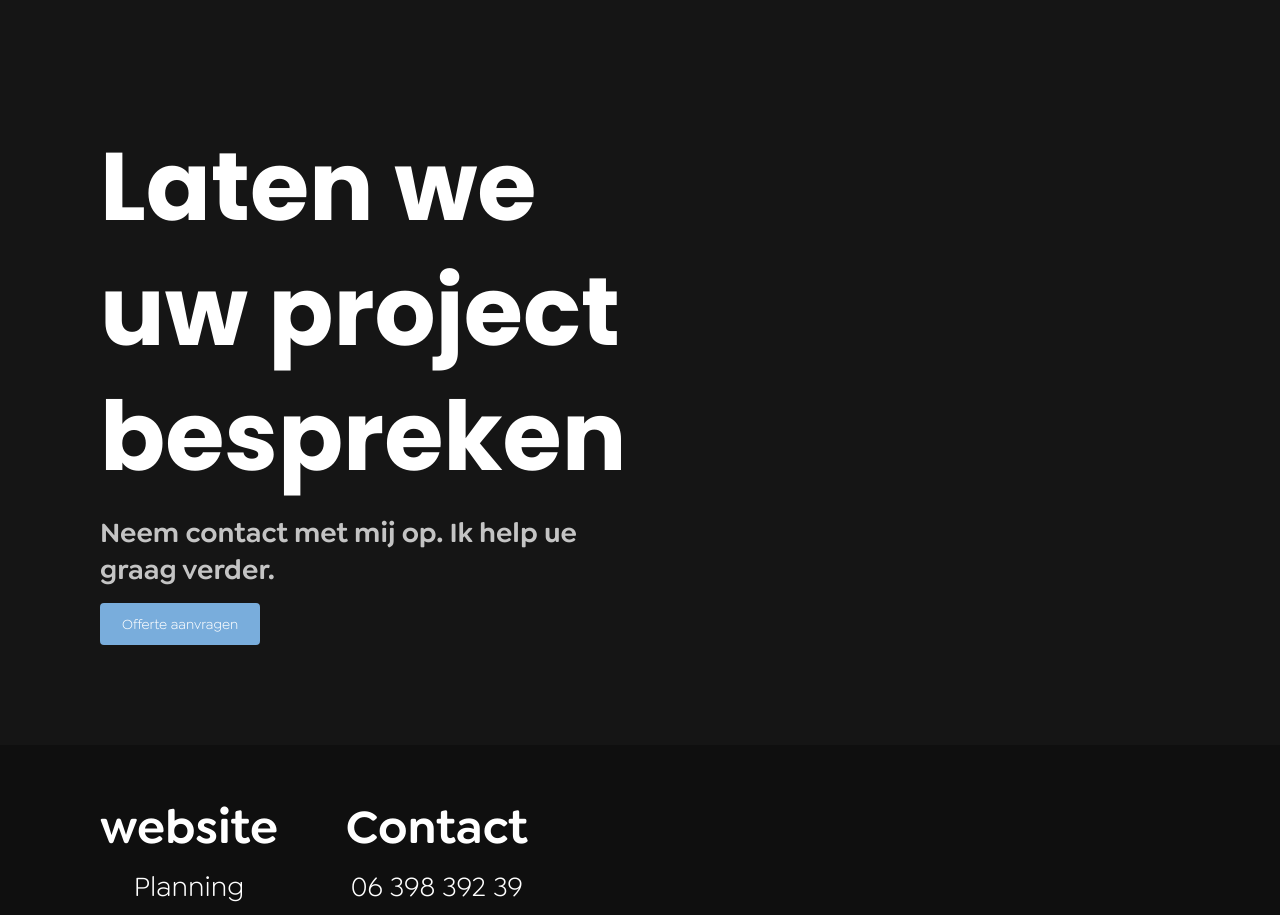
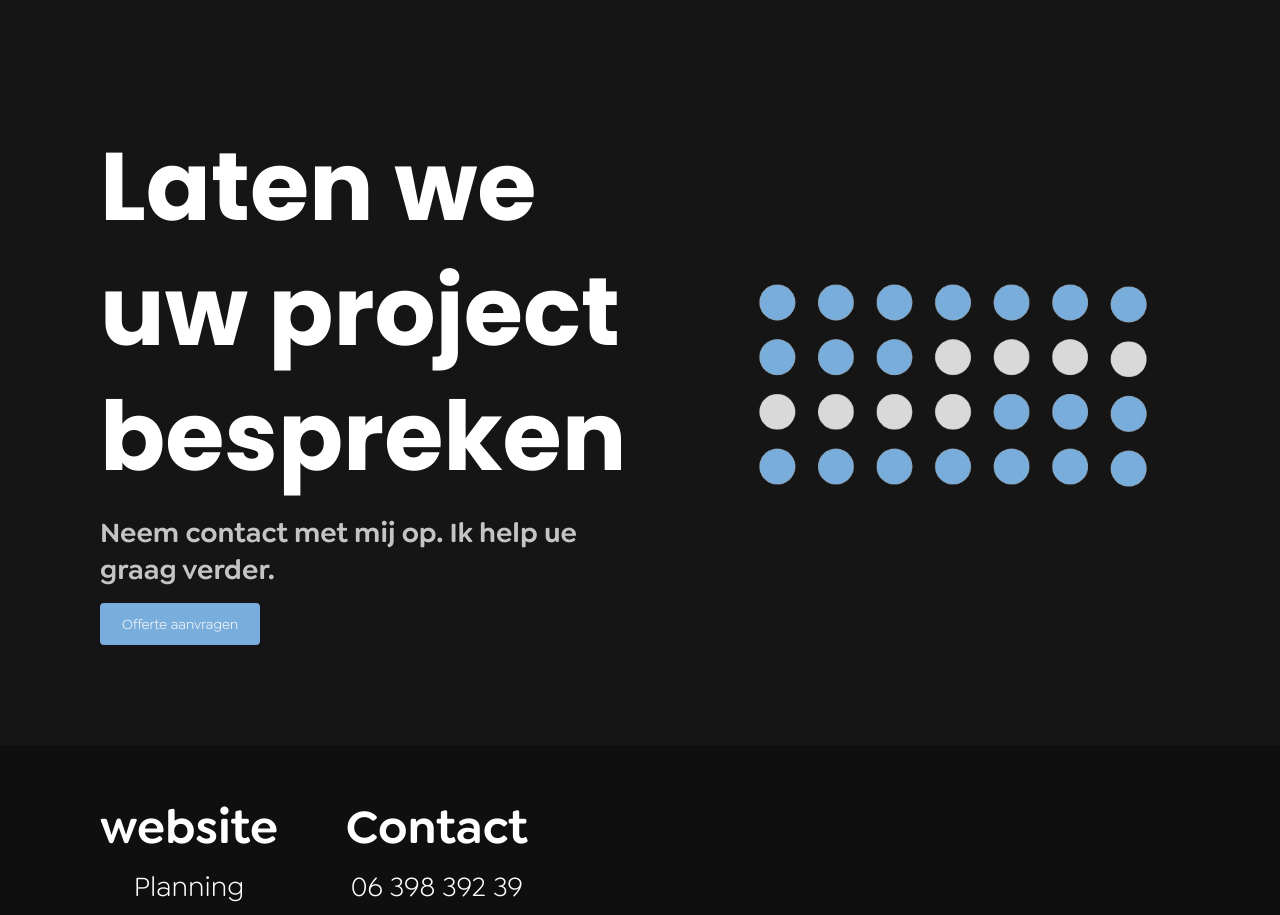
Before and after one commit to tamer-fs/website-site, a React (Create React App) app: page / in a window 1280 px wide. Shown: the part 4860-5775 px from the top of the page. Built offline with nearby package versions, Linux system fonts and the light colour scheme; a web font is replaced by a local one.

Commit message:
added image to footer

```diff
--- a/src/contents/FooterContent/FooterContent.css
+++ b/src/contents/FooterContent/FooterContent.css
@@ -21,6 +21,17 @@
   gap: 50px;
 }
 
+.footer-img {
+  width: 100%;
+}
+
+.footer-img-container {
+  display: flex;
+  justify-content: center;
+  align-items: center;
+  overflow: hidden;
+}
+
 @media screen and (max-width: 800px) {
   .footer-links-container {
     justify-content: center;
--- a/src/contents/FooterContent/FooterContent.js
+++ b/src/contents/FooterContent/FooterContent.js
@@ -3,6 +3,7 @@ import "./FooterContent.css";
 import TwoColLayout from "../../layouts/TwoColLayout";
 import CheckMark from "../../components/CheckMark/CheckMark";
 import FooterItem from "../../components/FooterItem/FooterItem";
+import dotImg from "../../assets/images/dot-drawing.png";
 
 /*
 children,
@@ -36,7 +37,9 @@ function FooterContent() {
             Offerte aanvragen
           </button>
         </div>
-        <div className="right-container"></div>
+        <div className="right-container footer-img-container">
+          <img className="footer-img" src={dotImg} />
+        </div>
       </TwoColLayout>
       <div className="footer-links-container">
         <FooterItem
```
Also changed, not shown: src/assets/images/dot-drawing.png (added).
